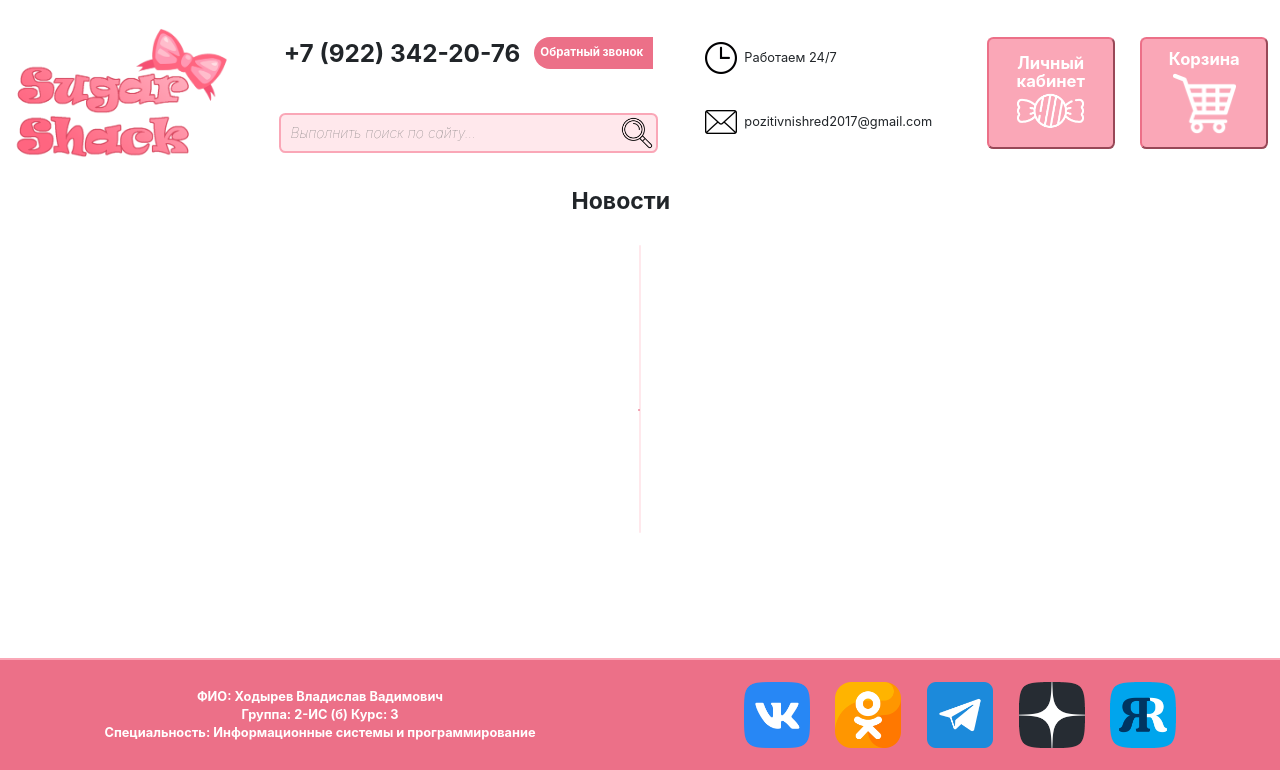
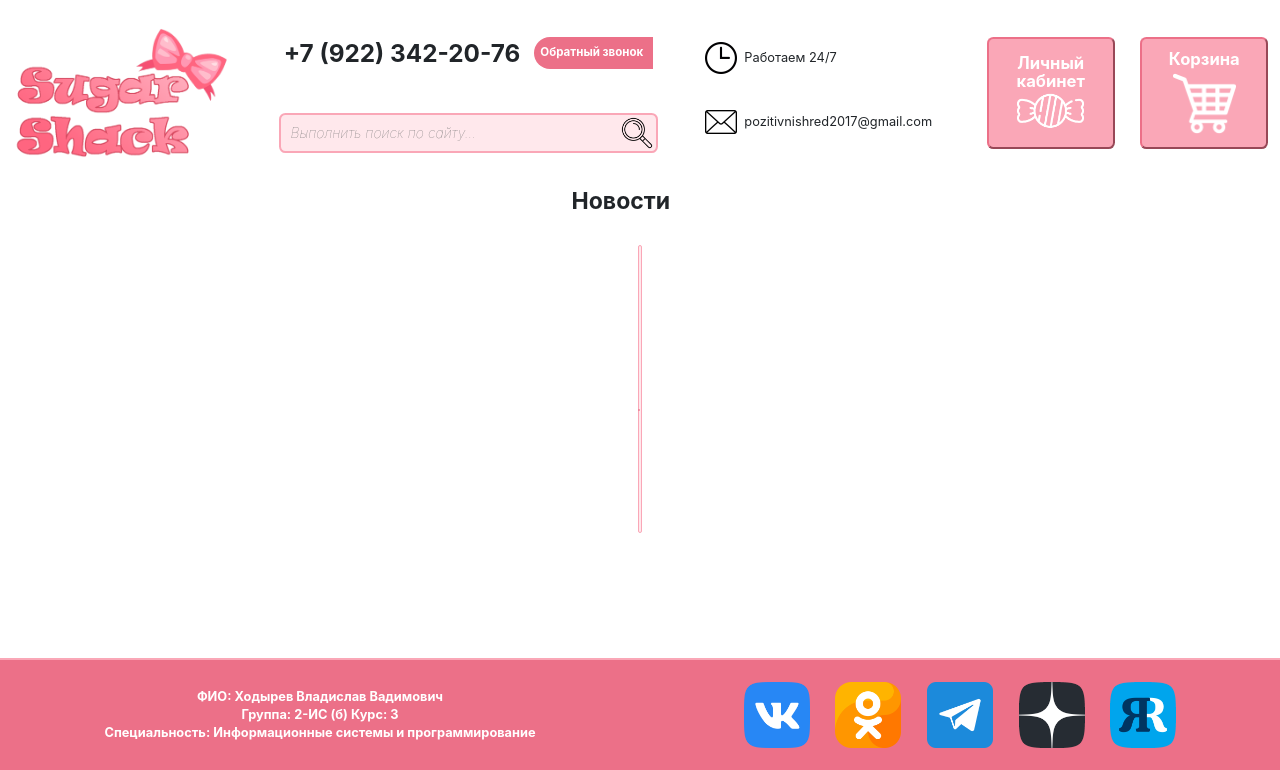
Before and after one commit to Bun6unny/Vlad, a PHP site: page /news.php in a window 1280 px wide. Shown: the part 40-810 px from the top of the page. Run offline with PHP 8.4, Linux system fonts and the light colour scheme; tables that the repository leaves empty or names only in its code hold one stand-in row (values such as "Sample post"); data that the repository does not hold is empty.

Commit message:
Update style.css

```diff
--- a/style/style.css
+++ b/style/style.css
@@ -368,6 +368,7 @@ body {
     height: 90%;
     background-color: #FFE8EC;
     border-radius: 0.3vw;
+    border:0.1vw solid #FAA7B7;
 }
 
 .news-name {
```
